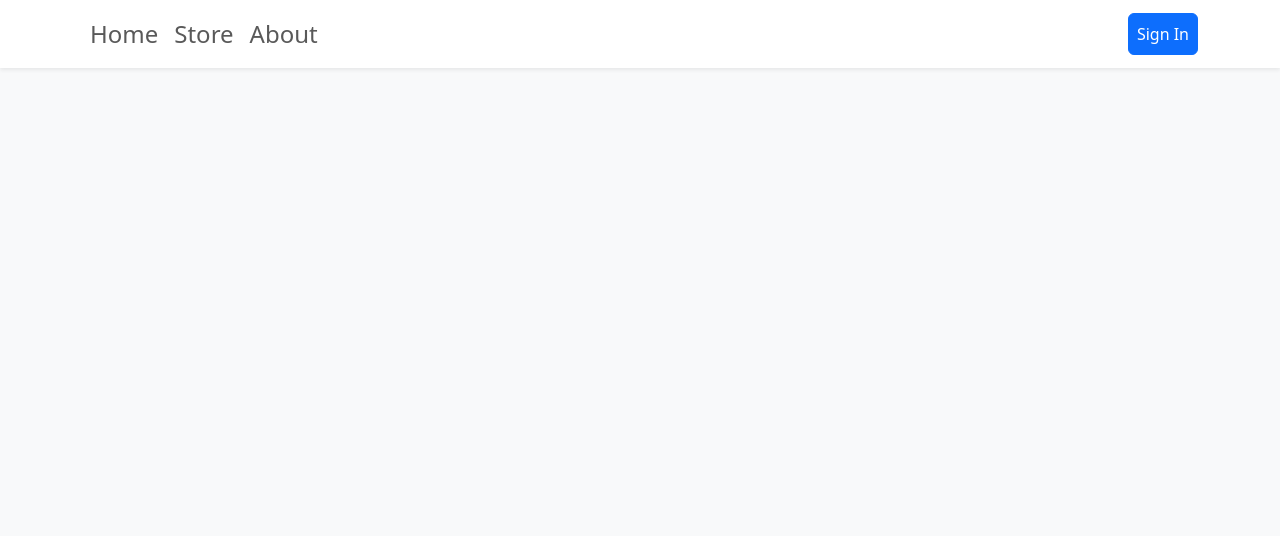
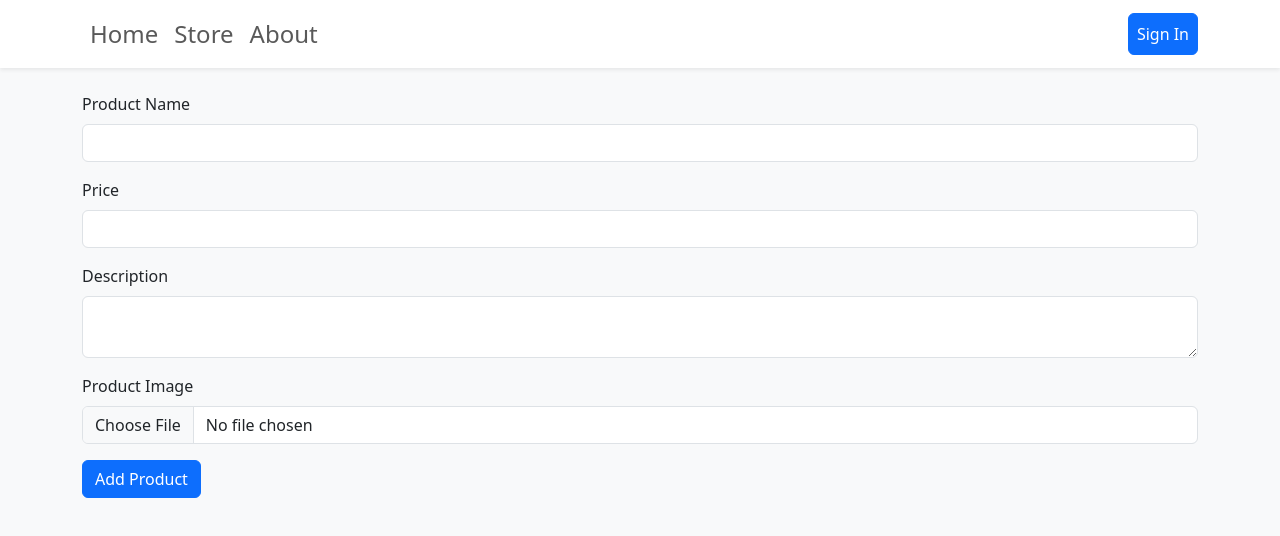
Before and after one commit to Roh17v/Shopping-Cart, a React (Vite) app: page /addproducts in a window 1280 px wide. Shown: the top 536 px of the page. Built offline with nearby package versions, Linux system fonts and the light colour scheme; no server answers; the database is empty.

Commit message:
feat: Added add products page and created products context which are fetched from firestore

```diff
--- a/src/App.tsx
+++ b/src/App.tsx
@@ -4,8 +4,10 @@
 import "react-toastify/dist/ReactToastify.css";
 import Navbar from "./components/Navbar";
 import { AuthProvider } from "./context/auth-context.js";
+import { ProductContextProvider } from "./context/Product-context.tsx";
 import { ShoppingCartProvider } from "./context/ShoppingCartContext";
 import About from "./pages/About/About";
+import AddProducts from "./pages/Add Products/AddProducts.tsx";
 import Home from "./pages/Home/Home";
 import SignIn from "./pages/SignIn/SignIn.js";
 import SignUp from "./pages/SignUp/SignUp.jsx";
@@ -15,6 +17,7 @@
   return (
     <>
       <AuthProvider>
+        <ProductContextProvider>
           <ShoppingCartProvider>
             <Navbar />
             <Container>
@@ -25,9 +28,11 @@
                 <Route path="/about" element={<About />} />
                 <Route path="/signup" element={<SignUp />} />
                 <Route path="/signin" element={<SignIn />} />
+                <Route path="/addproducts" element={<AddProducts />} />
               </Routes>
             </Container>
           </ShoppingCartProvider>
+        </ProductContextProvider>
       </AuthProvider>
     </>
   );
--- a/src/components/ShoppingCart.tsx
+++ b/src/components/ShoppingCart.tsx
@@ -1,6 +1,6 @@
 import { Offcanvas, Stack } from "react-bootstrap";
+import { useProductContext } from "../context/Product-context";
 import { useShoppingCart } from "../context/ShoppingCartContext";
-import StoreItems from "../data/items.json";
 import { currencyFormatter } from "../utilities/currencyFormatter";
 import CartItem from "./CartItem";
 
@@ -9,9 +9,10 @@
 };
 
 function ShoppingCart({ isOpen }: ShoppingCartProps) {
+  const { products } = useProductContext();
   const { closeCart, cartItems } = useShoppingCart();
   const totalPrice = cartItems.reduce((price, currItem) => {
-    const product = StoreItems.find((product) => product.id === currItem.id);
+    const product = products?.find((product) => product.id === currItem.id);
     return price + currItem.quantity * (product?.price || 0);
   }, 0);
   return (
--- /dev/null
+++ b/src/context/Product-context.tsx
@@ -0,0 +1,58 @@
+import { collection, getDocs } from "firebase/firestore";
+import {
+  createContext,
+  ReactNode,
+  useContext,
+  useEffect,
+  useState,
+} from "react";
+import { db } from "../firebase/firebase-config";
+
+type ProductContextProp = {
+  products: Product[] | undefined;
+  setProducts: React.Dispatch<React.SetStateAction<Product[] | undefined>>;
+};
+
+type Product = {
+  id: string;
+  name: string;
+  price: number;
+  description: string;
+  imageUrl: string;
+};
+
+type ProductContextProviderProp = {
+  children: ReactNode;
+};
+
+const ProductContext = createContext({} as ProductContextProp);
+
+export const useProductContext = () => {
+  return useContext(ProductContext);
+};
+
+export const ProductContextProvider: React.FC<ProductContextProviderProp> = ({
+  children,
+}) => {
+  const [products, setProducts] = useState<Product[]>();
+
+  useEffect(() => {
+    const fetchProducts = async () => {
+      const productCollection = collection(db, "products");
+      const productSnapshot = await getDocs(productCollection);
+      const productList = productSnapshot.docs.map((doc) => ({
+        id: doc.id,
+        ...doc.data(),
+      })) as Product[];
+      setProducts(productList);
+    };
+
+    fetchProducts();
+  }, []);
+
+  return (
+    <ProductContext.Provider value={{ products, setProducts }}>
+      {children}
+    </ProductContext.Provider>
+  );
+};
--- a/src/firebase/firebase-config.ts
+++ b/src/firebase/firebase-config.ts
@@ -1,5 +1,6 @@
 import { initializeApp } from "firebase/app";
 import { getAuth, GoogleAuthProvider } from "firebase/auth";
+import { getFirestore } from "firebase/firestore";
 
 // Your web app's Firebase configuration
 const firebaseConfig = {
@@ -17,4 +18,5 @@
 // Initialize Firebase Auth and export
 export const auth = getAuth(app);
 export const googleProvider = new GoogleAuthProvider();
+export const db = getFirestore(app);
 export default app;
--- /dev/null
+++ b/src/pages/Add Products/AddProducts.tsx
@@ -0,0 +1,87 @@
+import React, { useState } from "react";
+import { toast } from 'react-toastify';
+import { addProduct } from "../../utilities/firebase-utils";
+
+const AddProductForm: React.FC = () => {
+  const [name, setName] = useState("");
+  const [price, setPrice] = useState<number | "">("");
+  const [description, setDescription] = useState("");
+  const [imageFile, setImageFile] = useState<File | null>(null);
+
+  const handleSubmit = async (e: React.FormEvent) => {
+    e.preventDefault();
+    if (imageFile) {
+      const product = { name, price: Number(price), description, imageFile };
+      await addProduct(product);
+      setName("");
+      setPrice("");
+      setDescription("");
+      setImageFile(null);
+      toast.success('Product added Successfully')
+    } else {
+      alert("Please upload an image");
+    }
+  };
+
+  return (
+    <form onSubmit={handleSubmit}>
+      <div className="mb-3">
+        <label htmlFor="name" className="form-label">
+          Product Name
+        </label>
+        <input
+          type="text"
+          id="name"
+          className="form-control"
+          value={name}
+          onChange={(e) => setName(e.target.value)}
+          required
+        />
+      </div>
+      <div className="mb-3">
+        <label htmlFor="price" className="form-label">
+          Price
+        </label>
+        <input
+          type="number"
+          id="price"
+          className="form-control"
+          value={price}
+          onChange={(e) => setPrice(Number(e.target.value))}
+          required
+        />
+      </div>
+      <div className="mb-3">
+        <label htmlFor="description" className="form-label">
+          Description
+        </label>
+        <textarea
+          id="description"
+          className="form-control"
+          value={description}
+          onChange={(e) => setDescription(e.target.value)}
+          required
+        />
+      </div>
+      <div className="mb-3">
+        <label htmlFor="image" className="form-label">
+          Product Image
+        </label>
+        <input
+          type="file"
+          id="image"
+          className="form-control"
+          onChange={(e) =>
+            setImageFile(e.target.files ? e.target.files[0] : null)
+          }
+          required
+        />
+      </div>
+      <button type="submit" className="btn btn-primary">
+        Add Product
+      </button>
+    </form>
+  );
+};
+
+export default AddProductForm;
--- a/src/pages/Store/Store.tsx
+++ b/src/pages/Store/Store.tsx
@@ -1,13 +1,14 @@
 import { Col, Row } from "react-bootstrap";
-import storeItems from "../../data/items.json";
 import StoreItem from "../../components/StoreItem";
+import { useProductContext } from "../../context/Product-context";
 
 function Store() {
+  const { products } = useProductContext();
   return (
     <>
       <h1>Store</h1>
       <Row md={2} xs={1} xl={3} className="g-3">
-        {storeItems.map((item) => (
+        {products?.map((item) => (
           <Col key={item.id}>
             <StoreItem {...item} />
           </Col>
--- /dev/null
+++ b/src/utilities/firebase-utils.ts
@@ -0,0 +1,36 @@
+import { addDoc, collection } from "firebase/firestore";
+import { getDownloadURL, getStorage, ref, uploadBytes } from "firebase/storage";
+import { db } from "../firebase/firebase-config";
+
+
+const storage = getStorage();
+
+const uploadImage = async (file: File) => {
+  const storageRef = ref(storage, `products/${file.name}`);
+  await uploadBytes(storageRef, file);
+  const downloadURL = await getDownloadURL(storageRef);
+  return downloadURL;
+};
+
+const addProduct = async (product: {
+  name: string;
+  price: number;
+  description: string;
+  imageFile: File;
+}) => {
+  try {
+    const imageURL = await uploadImage(product.imageFile);
+    const productData = {
+      name: product.name,
+      price: product.price,
+      description: product.description,
+      imageUrl: imageURL,
+    };
+    await addDoc(collection(db, "products"), productData);
+    console.log("Product added successfully");
+  } catch (error) {
+    console.error("Error adding product: ", error);
+  }
+};
+
+export { addProduct, uploadImage };
```
Also changed, not shown: src/components/CartItem.tsx (+40 -5 lines), src/components/StoreItem.tsx (+17 -6 lines), src/context/ShoppingCartContext.tsx (+10 -10 lines). Lines whose indentation alone changed are shown as unchanged.
